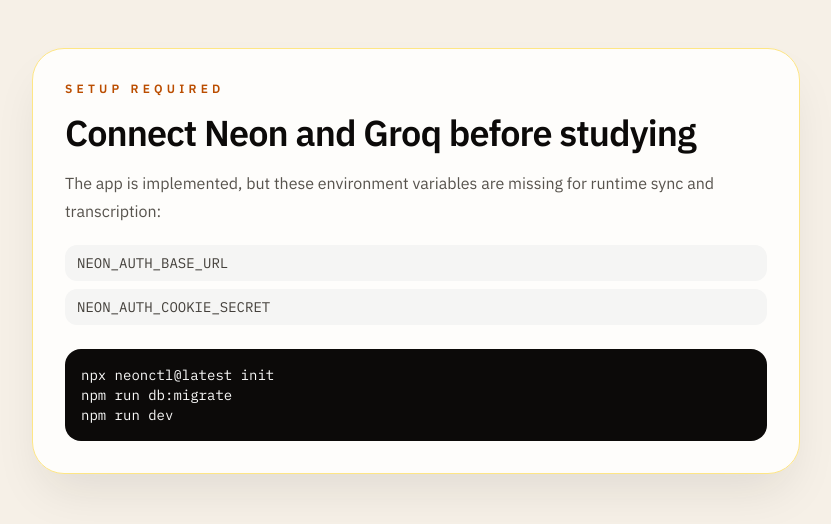
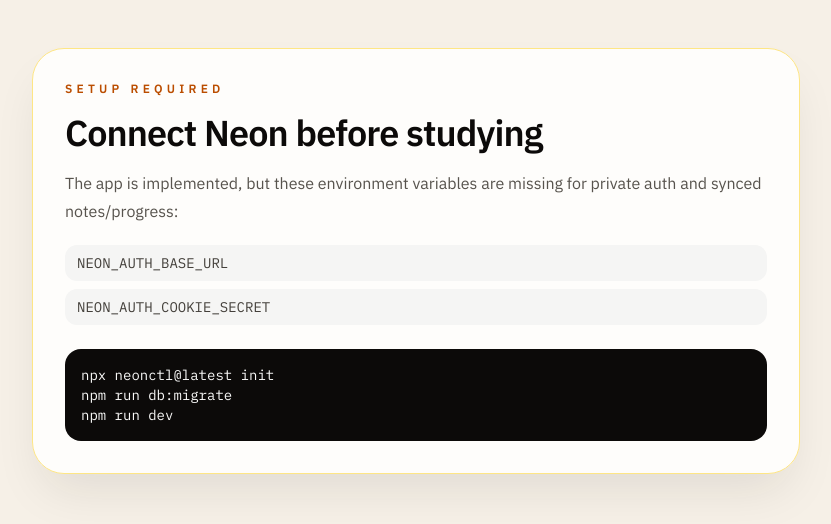
Before and after one commit to kwen1510/textbook, a Next.js app: page /auth/sign-in in a window 1280 px wide. Shown: the top 524 px of the page, without its empty margins (224-1055 px from the left). Built offline with nearby package versions, Linux system fonts and the light colour scheme; no server answers.

Commit message:
Fix first-time ingestion edge cases

```diff
--- a/scripts/ingest-course.ts
+++ b/scripts/ingest-course.ts
@@ -422,7 +422,9 @@
     for (const section of chapter.sections) {
       section.html = section.html.replace(/href="#([^"]+)"/g, (match, slug: string) => {
         const href = hrefBySlug.get(slug) ?? hrefByUniqueHtmlId.get(slug);
-        return href ? `href="${href}"` : match;
+        if (href) return `href="${href}"`;
+        const sourceHref = `${blobUrl(section.sourcePath)}#${slug}`;
+        return `href="${sourceHref}" target="_blank" rel="noopener noreferrer"`;
       });
     }
   }
--- a/src/app/page.tsx
+++ b/src/app/page.tsx
@@ -46,7 +46,7 @@
           <div className="rounded-[2.5rem] bg-stone-950 p-8 text-white shadow-2xl shadow-stone-900/20 sm:p-10">
             <p className="text-xs font-semibold uppercase tracking-[0.35em] text-amber-300">Pinned source · {courseData.source.commit.slice(0, 7)}</p>
             <h1 className="mt-5 max-w-3xl font-display text-5xl font-semibold leading-none tracking-tight sm:text-7xl">Textbook turns reading into practice.</h1>
-            <p className="mt-6 max-w-2xl text-lg leading-8 text-stone-300">Read the primer in chapters, save notes per section, dictate voice notes with Groq Whisper, and review recall prompts from your phone or iPad.</p>
+            <p className="mt-6 max-w-2xl text-lg leading-8 text-stone-300">Read the course in chapters, save notes per section, add optional AI voice notes, and review recall prompts from your phone or iPad.</p>
             <div className="mt-8 flex flex-wrap gap-3">
               <Link href={continueHref} className="rounded-full bg-amber-400 px-5 py-3 font-semibold text-stone-950">{completed || latestActive ? "Continue reading" : "Start reading"}</Link>
               <Link href="/review" className="rounded-full border border-white/20 px-5 py-3 font-semibold text-white">Practice recall</Link>
--- a/src/components/SetupNotice.tsx
+++ b/src/components/SetupNotice.tsx
@@ -3,8 +3,8 @@
     <main className="min-h-screen bg-[#f6f0e7] px-6 py-12 text-stone-950">
       <div className="mx-auto max-w-3xl rounded-[2rem] border border-amber-200 bg-white/85 p-8 shadow-2xl shadow-stone-900/10">
         <p className="text-xs font-semibold uppercase tracking-[0.35em] text-amber-700">Setup required</p>
-        <h1 className="mt-4 text-4xl font-semibold tracking-tight">Connect Neon and Groq before studying</h1>
-        <p className="mt-4 leading-7 text-stone-600">The app is implemented, but these environment variables are missing for runtime sync and transcription:</p>
+        <h1 className="mt-4 text-4xl font-semibold tracking-tight">Connect Neon before studying</h1>
+        <p className="mt-4 leading-7 text-stone-600">The app is implemented, but these environment variables are missing for private auth and synced notes/progress:</p>
         <ul className="mt-5 grid gap-2 font-mono text-sm text-stone-700">
           {missing.map((item) => <li key={item} className="rounded-xl bg-stone-100 px-3 py-2">{item}</li>)}
         </ul>
--- a/src/lib/setup.ts
+++ b/src/lib/setup.ts
@@ -6,6 +6,5 @@
   if (!hasDatabaseConfig()) missing.push("DATABASE_URL");
   if (!hasAuthConfig()) missing.push("NEON_AUTH_BASE_URL", "NEON_AUTH_COOKIE_SECRET");
   if (!process.env.ALLOWED_USER_EMAIL) missing.push("ALLOWED_USER_EMAIL");
-  if (!process.env.GROQ_API_KEY) missing.push("GROQ_API_KEY");
   return Array.from(new Set(missing));
 }
--- a/src/proxy.ts
+++ b/src/proxy.ts
@@ -1,10 +1,10 @@
 import { NextResponse, type NextRequest } from "next/server";
 
-const CANONICAL_HOST = "systems-design-course.vercel.app";
+const CANONICAL_HOST = process.env.CANONICAL_HOST;
 
 export function proxy(request: NextRequest) {
   const host = request.headers.get("host")?.split(":")[0];
-  if (!host || host === CANONICAL_HOST || host === "localhost" || host === "127.0.0.1") {
+  if (!CANONICAL_HOST || !host || host === CANONICAL_HOST || host === "localhost" || host === "127.0.0.1") {
     return NextResponse.next();
   }
 
```
Also changed, not shown: .codex/skills/textbook-template/SKILL.md, 2 other files (tests, documents, lock files or other folders).
